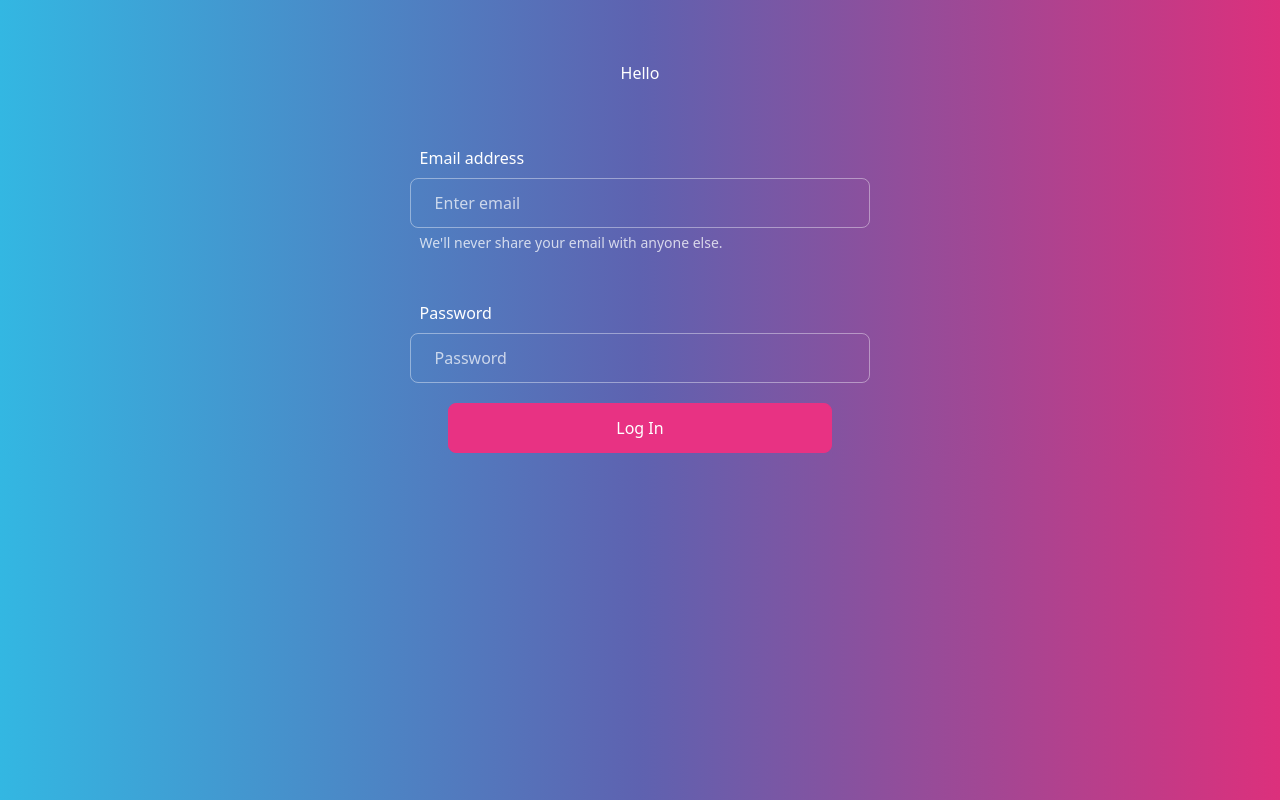
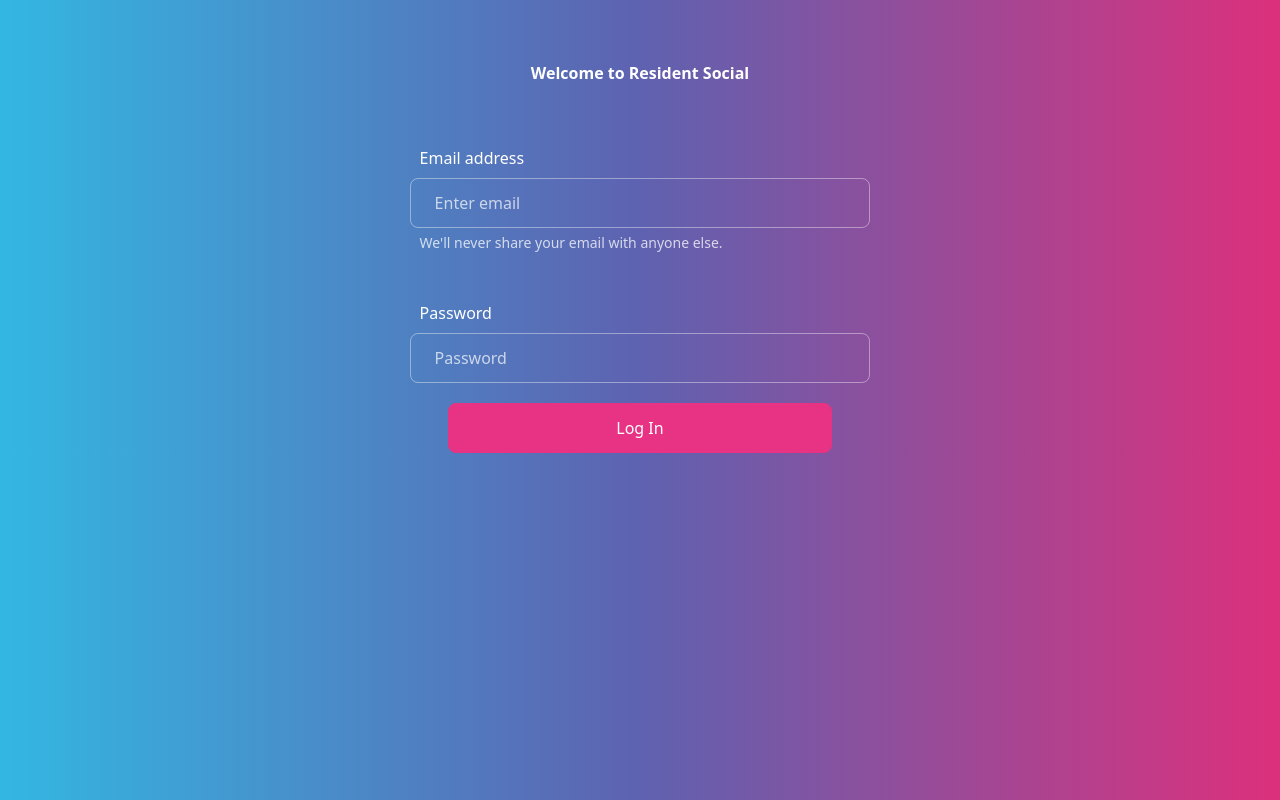
Before and after one commit to aymeeflores/aymee-flores-capstone, a React (Create React App) app in the folder client/: page / in a window 1280 px wide. Built offline with nearby package versions, Linux system fonts and the light colour scheme.

Commit message:
cleared console warnings

```diff
--- a/client/src/App.js
+++ b/client/src/App.js
@@ -10,7 +10,6 @@ import Feed from "./Components/Feed/Feed";
 import Member from "./Components/Member/Member";
 import Events from "./pages/Events/Events";
 import Messages from "./pages/Messages/Messages";
-import { Modal } from "react-bootstrap";
 
 export default class App extends React.Component {
   constructor(props) {
--- a/client/src/Components/Feed/CardText.js
+++ b/client/src/Components/Feed/CardText.js
@@ -1,11 +1,9 @@
 import "./CardText.scss";
-import Avatar from "../../assets/avatar.jpg";
 import moment from "moment";
 import { EmojiHeartEyes, ThreeDots, Trash2 } from "react-bootstrap-icons";
 import Constants from "../../constants";
 
 function CardText(props) {
-  console.log(props);
   let DatePosted = props.item.created_at;
 
   return (
--- a/client/src/Components/Feed/Feed.js
+++ b/client/src/Components/Feed/Feed.js
@@ -4,6 +4,7 @@ import Constants from "../../constants";
 import CardText from "./CardText";
 import CardImage from "./CardImage";
 import axios from "axios";
+import { Pencil } from "react-bootstrap-icons";
 
 export default class Feed extends Component {
   constructor(props) {
@@ -81,17 +82,13 @@ export default class Feed extends Component {
               <input
                 className="form-control form-control-lg "
                 type="text"
-                placeholder={`What's on your mind, ${window.user.name} ?`}
+                placeholder={`Connect with your neighbors, ${window.user.name} `}
                 id="inputLarge"
                 onChange={(e) => this.setState({ comment: e.target.value })}
               />
             </div>
-            <button
-              type="button"
-              className="btn btn-primary"
-              onClick={this.createPost}
-            >
-              Share
+            <button type="button" className="btn " onClick={this.createPost}>
+              <Pencil />
             </button>
           </div>
         </div>
--- a/client/src/Components/Feed/Feed.scss
+++ b/client/src/Components/Feed/Feed.scss
@@ -1,17 +1,17 @@
 .card {
-  margin-bottom: 20px;
+  margin: 0 auto 20px auto;
+  width: 60%;
 }
 
 .feedform {
   &__body {
     display: flex;
-    flex-wrap: wrap;
   }
 }
 
 .feedinput {
   margin-left: 10px;
-  width: 100%;
+  width: 80%;
 }
 
 .sharebtn {
--- a/client/src/Components/Login/Login.js
+++ b/client/src/Components/Login/Login.js
@@ -46,12 +46,9 @@ export default class Login extends Component {
           <form className="mainlogin">
             {/* <legend className="mainlogin__legend"> Resident Social</legend> */}
             <div className="form-group row">
-              <label
-                htmlFor="staticEmail"
-                className="col-sm-2 col-form-label mainlogin__greeting"
-              >
-                Hello {this.state.name}
-              </label>
+              <h1 className="col-sm-2 col-form-label mainlogin__greeting">
+                Welcome to Resident Social
+              </h1>
             </div>
 
             <div className="form-group mainlogin">
--- a/client/src/Components/Member/Member.js
+++ b/client/src/Components/Member/Member.js
@@ -1,4 +1,4 @@
-import React, { useState } from "react";
+import React from "react";
 import axios from "axios";
 import Constants from "../../constants";
 import "./Member.scss";
--- a/client/src/Components/Member/MemberModal.js
+++ b/client/src/Components/Member/MemberModal.js
@@ -1,10 +1,8 @@
 import Modal from "react-bootstrap/Modal";
 import React from "react";
-import { Button } from "react-bootstrap";
 import Constants from "../../constants";
 
 function MyVerticallyCenteredModal(props) {
-  console.log(props.user);
   return (
     <Modal
       {...props}
--- a/client/src/Components/Navbar/Navbar.js
+++ b/client/src/Components/Navbar/Navbar.js
@@ -17,8 +17,7 @@ class Navbar extends React.Component {
 
   render() {
     const CustomToggle = React.forwardRef(({ children, onClick }, ref) => (
-      <a
-        href=""
+      <div
         ref={ref}
         onClick={(e) => {
           e.preventDefault();
@@ -26,7 +25,7 @@ class Navbar extends React.Component {
         }}
       >
         {children}
-      </a>
+      </div>
     ));
 
     return (
@@ -34,9 +33,7 @@ class Navbar extends React.Component {
         <nav className="navbar navbar-expand-lg navbar-dark bg-primary">
           <div className="container-fluid">
             <LinkContainer to="/">
-              <a className="navbar-brand" href="#">
-                Resident Social
-              </a>
+              <div className="navbar-brand">Resident Social</div>
             </LinkContainer>
             <button
               className="navbar-toggler"
```
Also changed, not shown: 1 other file (tests, documents, lock files or other folders).
